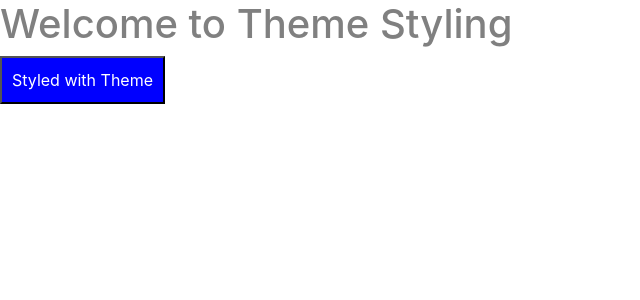
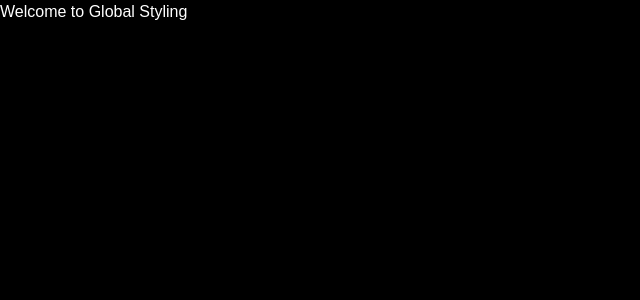
Before and after one commit to mabuphongram/ReactJS, a React (Create React App) app: page / in a window 1280 px wide. Shown: the top 300 px of the page, without its empty margins (0-640 px from the left). Built offline with nearby package versions, Linux system fonts and the light colour scheme.

Commit message:
Global Styling

```diff
--- a/src/App.js
+++ b/src/App.js
@@ -1,29 +1,20 @@
-import styled, { ThemeProvider } from "styled-components";
+import styled, { createGlobalStyle } from "styled-components";
 
-const theme = {
-  colors: {
-    primary: 'blue',
-    secondary:'gray',
-  },
-  spacing:'10px'
+const GlobalStyle = createGlobalStyle`
+body{
+  margin: 0;
+  font-family: Arial, sans-serif;
+  background-color: black;
+  color:white;
 }
-
-const Button = styled.button`
-background-color:${props=> props.theme.colors.primary};
-padding:${props=> props.theme.spacing};
-color: white;
-`
-
-const Title = styled.h1`
-color:${props=>props.theme.colors.secondary}
 `
 
 function App() {
   return(
-    <ThemeProvider theme={theme}>
-      <Title> Welcome to Theme Styling</Title>
-      <Button>Styled with Theme</Button>
-    </ThemeProvider>
+    <div>
+      <GlobalStyle/>
+      <div>Welcome to Global Styling</div>
+    </div>
   )
 }
 
--- /dev/null
+++ b/src/working-area.js
@@ -0,0 +1,16 @@
+import { createGlobalStyle } from 'styled-components';
+
+const GlobalStyle = createGlobalStyle`
+  body {
+    margin: 0;
+    font-family: Arial, sans-serif;
+    background-color: #f0f0f0;
+  }
+`;
+
+const App = () => (
+  <>
+    <GlobalStyle />
+    <div>Your app content</div>
+  </>
+);
```
